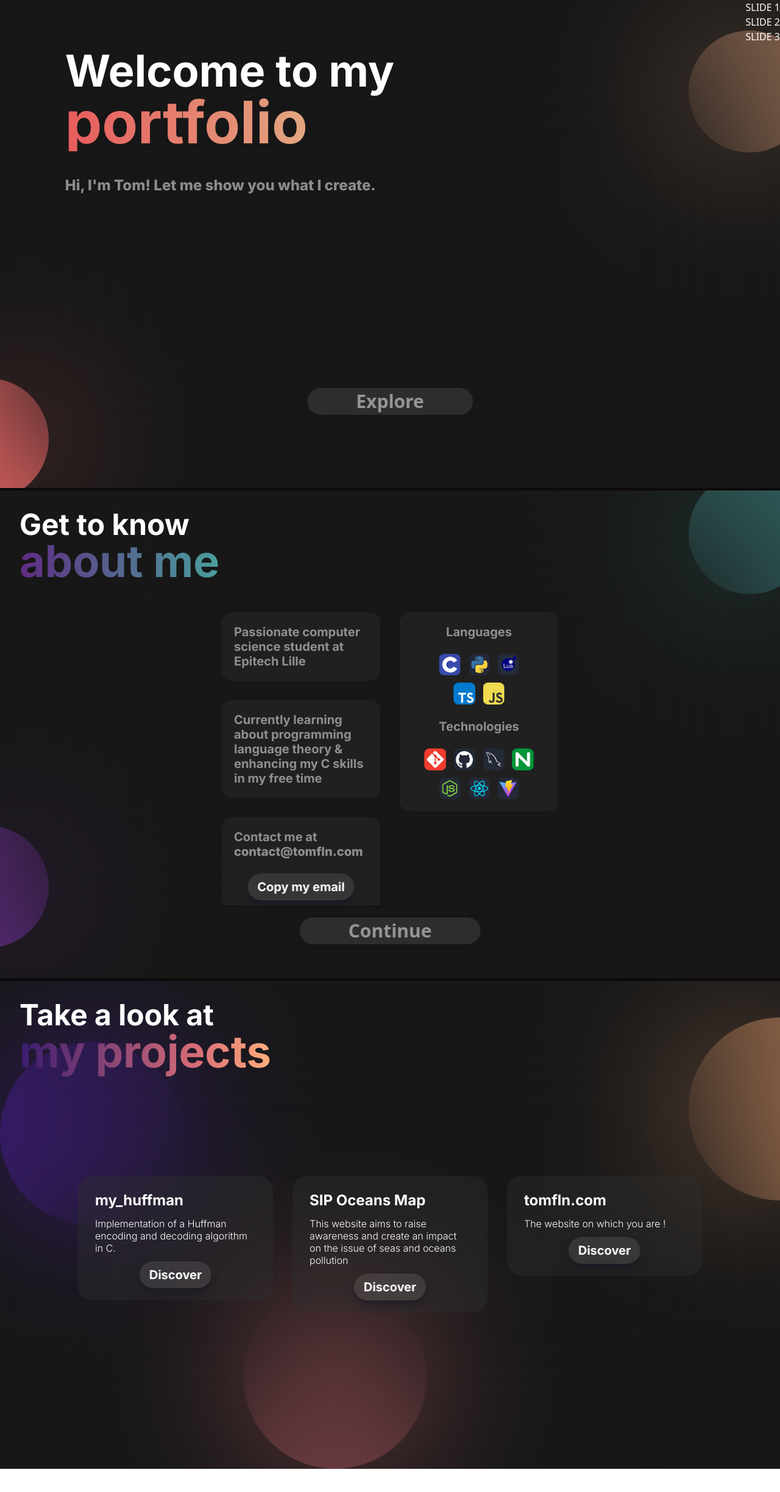
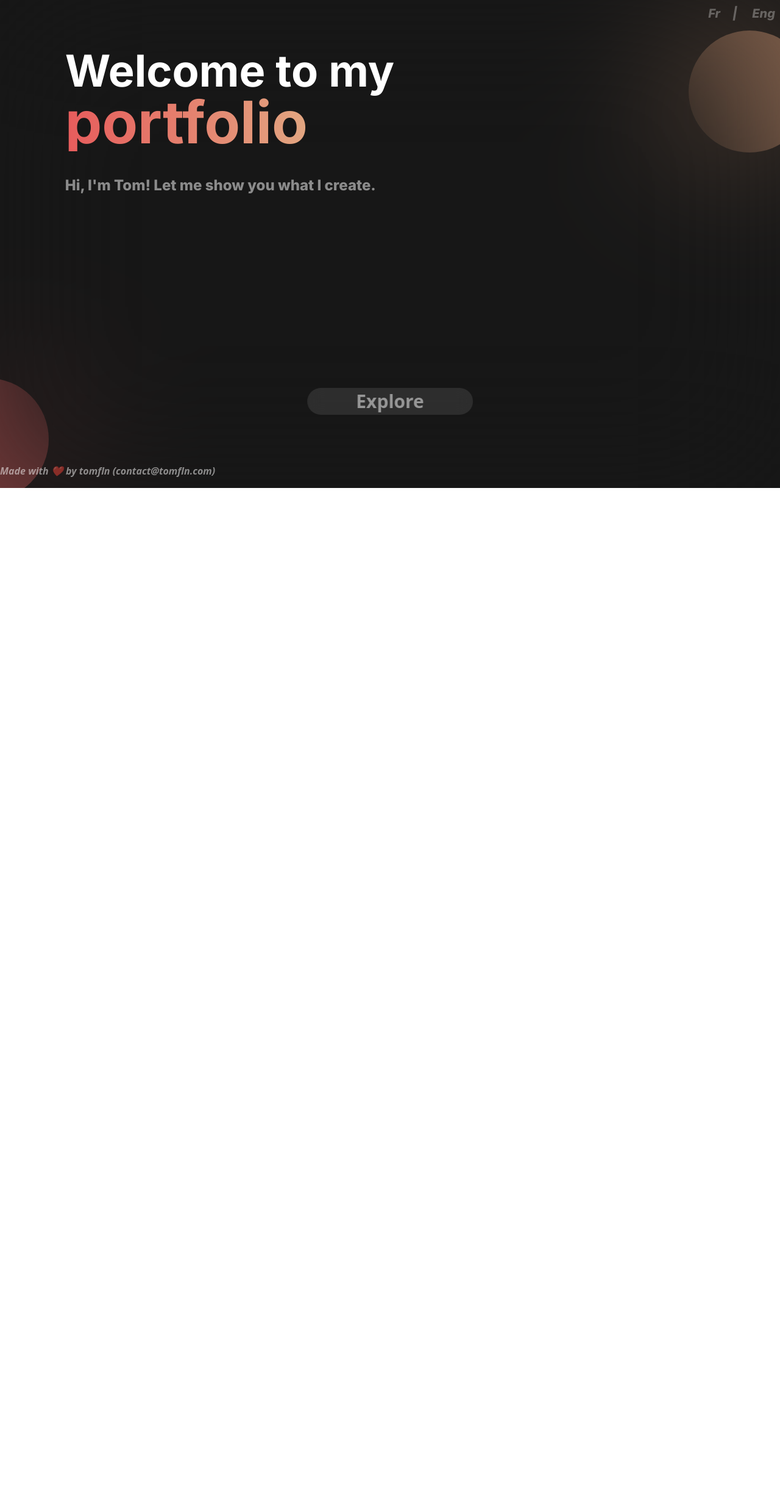
Before and after one commit to tomfln07/tomfln.com, a React (Vite) app: page / in a window 1280 px wide. Shown: the top 2446 px of the page at 61% size. After the commit the page ends 800 px from the top, so only its background shows below. Built offline with nearby package versions, Linux system fonts and the light colour scheme.

Commit message:
feat: animations

```diff
--- a/package.json
+++ b/package.json
@@ -26,6 +26,7 @@
     "eslint-plugin-react-hooks": "^5.0.0",
     "eslint-plugin-react-refresh": "^0.4.14",
     "globals": "^15.11.0",
+    "motion": "^12.4.2",
     "postcss": "^8.4.49",
     "react-i18next": "^15.1.1",
     "tailwind-scrollbar-hide": "^2.0.0",
--- a/src/App.jsx
+++ b/src/App.jsx
@@ -12,19 +12,22 @@ export default function App() {
 
 	return (
 		<>
-        {/*<Language/>*/}
-        <Home/>
-        <Separator/>
-        <Me/>
-        <Separator/>
-        <Projects/>
-        <div className="fixed top-0 right-0 text-white">
+        <Language/>
+        <div className="h-screen overflow-y-scroll snap-y snap-mandatory">
+            <Home/>
+            <Separator/>
+            <Me/>
+            <Separator/>
+            <Projects/>
+        </div>
+        {/*<div className="fixed top-0 right-0 text-white">
             <a href="#home">SLIDE 1</a>
             <br />
             <a href="#me">SLIDE 2</a>
             <br />
             <a href="#projects">SLIDE 3</a>
-        </div>
+        </div>*/}
+        <h1 className="fixed bottom-4 w-full text-white font-semibold opacity-50 italic z-[999]">{t("credit")}</h1>
 		</>
 	)
 }
--- /dev/null
+++ b/src/animations_structure.js
@@ -0,0 +1,67 @@
+// The animations for all the slides
+
+export const anim_main_txts = {
+    txt: {
+        animate: {
+            x: [-50, 0],
+            opacity: [0, 1]
+        },
+        transition: {
+            duration: 0.5,
+            type: "spring",
+            bounce: 0.3,
+            delay: 0.25
+        }
+    },
+    txt_highlight: {
+        animate: {
+            x: [-50, 0],
+            opacity: [0, 1]
+        },
+        transition: {
+            duration: 0.5,
+            type: "spring",
+            bounce: 0.3,
+            delay: 0.3
+        }
+    }
+};
+
+export const home_slide_desc = {
+    animate: {
+        y: [20, 0],
+        opacity: [0, 0.5]
+    },
+    transition: {
+        duration: 0.75,
+        type: "spring",
+        bounce: 0.3,
+        delay: 0.75
+    }
+};
+
+export const call_to_action_btn_anim = {
+    animate: {
+        opacity: [0, 1]
+    },
+    transition: {
+        duration: 2,
+        type: "spring",
+        bounce: 0.3,
+        delay: 1.5
+    }
+};
+
+export const containers_parent_anim = {
+    animate: {
+        x: ["-50%", "-50%"],
+        scale: [0.9, 1],
+        opacity: [0, 1]
+    },
+    transition: {
+        duration: 1,
+        type: "spring",
+        bounce: 0.2,
+        delay: 0.5
+    }
+};
--- a/src/backgrounds.jsx
+++ b/src/backgrounds.jsx
@@ -1,27 +1,63 @@
+import { motion } from "motion/react"
+
+const transi = {
+    duration: 7.5,
+    repeat: Infinity,
+    ease: "easeInOut"
+};
+
 export function Background1() {
+    const animation = { opacity: [0.7, 0.3, 0.7] };
+
 	return (
         <Bg_base>
-			<div className="z-0 absolute top-0 right-0 translate-x-[25%] translate-y-[25%] w-[200px] h-[200px] opacity-50 rounded-full bg-light-orange"/> {/* Circle Top */}
-			<div className="z-0 absolute bottom-0 left-0 translate-x-[-60%] translate-y-[10%] w-[200px] h-[200px] rounded-full bg-light-red"/> {/* Circle Bottom */}
+            <motion.div
+                className="z-0 absolute top-0 right-0 translate-x-[25%] translate-y-[25%] w-[200px] h-[200px] rounded-full bg-light-orange"
+                animate={animation}
+                transition={transi}/> {/* Circle Top */}
+            <motion.div
+                className="z-0 absolute bottom-0 left-0 translate-x-[-60%] translate-y-[10%] w-[200px] h-[200px] rounded-full bg-light-red"
+                animate={animation}
+                transition={transi}/> {/* Circle Bottom */}
         </Bg_base>
 	)
 }
 
 export function Background2() {
+    const animation1 = { opacity: [0.7, 0.3, 0.7] };
+    const animation2 = { opacity: [1, 0.5, 1] };
+
 	return (
         <Bg_base>
-			<div className="z-0 absolute top-0 right-0 translate-x-[25%] translate-y-[-15%] w-[200px] h-[200px] opacity-50 rounded-full bg-[#49A09D]"/> {/* Circle Top */}
-			<div className="z-0 absolute bottom-0 left-0 translate-x-[-60%] translate-y-[-25%] w-[200px] h-[200px] rounded-full bg-[#5F2C82]"/> {/* Circle Bottom */}
+			<motion.div
+                className="z-0 absolute top-0 right-0 translate-x-[25%] translate-y-[-15%] w-[200px] h-[200px] rounded-full bg-[#49A09D]"
+                animate={animation1}
+                transition={transi}/> {/* Circle Top */}
+			<motion.div
+                className="z-0 absolute bottom-0 left-0 translate-x-[-60%] translate-y-[-25%] w-[200px] h-[200px] rounded-full bg-[#5F2C82]"
+                animate={animation2}
+                transition={transi}/> {/* Circle Bottom */}
         </Bg_base>
 	)
 }
 
 export function Background3() {
-	return (
+    const animation = { opacity: [0.7, 0.3, 0.7] };
+
+    return (
         <Bg_base>
-			<div className="z-0 absolute top-0 left-0 w-[200px] h-[200px] xl:w-[300px] xl:h-[300px] rounded-full xl:top-1/2 xl:translate-y-[-100%] bg-[#3A1C71]"/> {/* Circle Top */}
-			<div className="z-0 absolute top-1/2 translate-y-[-80%] right-0 translate-x-[50%] xl:top-0 xl:translate-y-[20%] w-[200px] h-[200px] xl:w-[300px] xl:h-[300px] opacity-55 rounded-full bg-[#FFAF7B]"/> {/* Circle Bottom */}
-			<div className="z-0 absolute bottom-0 left-1/3 translate-x-[-80%] xl:left-1/2 w-[200px] h-[200px] xl:w-[300px] xl:h-[300px] opacity-50 rounded-full bg-[#D76D77]"/> {/* Circle Bottom */}
+			<motion.div
+                className="z-0 absolute top-0 left-0 w-[200px] h-[200px] xl:w-[300px] xl:h-[300px] rounded-full xl:top-1/2 xl:translate-y-[-100%] bg-[#3A1C71]"
+                animate={animation}
+                transition={transi}/> {/* Circle Top */}
+			<motion.div
+                className="z-0 absolute top-1/2 translate-y-[-80%] right-0 translate-x-[50%] xl:top-0 xl:translate-y-[20%] w-[200px] h-[200px] xl:w-[300px] xl:h-[300px] rounded-full bg-[#FFAF7B]"
+                animate={animation}
+                transition={transi}/> {/* Circle Bottom */}
+			<motion.div
+                className="z-0 absolute bottom-0 left-1/3 translate-x-[-80%] xl:left-1/2 w-[200px] h-[200px] xl:w-[300px] xl:h-[300px] rounded-full bg-[#D76D77]"
+                animate={animation}
+                transition={transi}/> {/* Circle Bottom */}
         </Bg_base>
 	)
 }
--- a/src/i18n.js
+++ b/src/i18n.js
@@ -4,7 +4,8 @@ import { initReactI18next } from "react-i18next";
 const resources = {
 	en: {
         common: {
-            page_title: "Welcome to tomfln.com"
+            page_title: "Welcome to tomfln.com",
+            credit: "Made with ❤️ by tomfln (contact@tomfln.com)"
         },
 		slide1: {
 			"title": "Welcome to my",
@@ -37,7 +38,8 @@ const resources = {
 	},
 	fr: {
         common: {
-            page_title: "Welcome to tomfln.com"
+            page_title: "Welcome to tomfln.com",
+            credit: "Réalisé avec ❤️ par tomfln (contact@tomfln.com)"
         },
 		slide1: {
             "title": "Bienvenue sur mon",
@@ -48,7 +50,7 @@ const resources = {
         slide2: {
             "title": "Découvrez",
             "title_highlight": "qui je suis",
-            "passionate_IT_student": "Étudiant passionné à Epitech Lille",
+            "passionate_IT_student": "Étudiant en 1re année à Epitech Lille",
             "currently_learning": "J'apprends la théorie derrière les langages de programmation et améliore mes compétences en C pendant mon temps libre.",
             "contact_me": "Contactez-moi à ",
             "contact_me_addr": "contact@tomfln.com",
@@ -61,11 +63,11 @@ const resources = {
             "title": "Jetez un coup d'œil à",
             "title_highlight": "mes projets",
             "huffman_title": "my_huffman",
-            "huffman_desc": "_",
+            "huffman_desc": "Implémentation d'un algorithme de compression / décompression (Huffman) en C.",
             "SIP_title": "SIP Oceans Map",
-            "SIP_desc": "_",
+            "SIP_desc": "Ce site à pour objectif de sensibiliser sur les problèmes liés à la pollusions des mers et des océans.",
             "tomfln.com_title": "tomfln.com",
-            "tomfln.com_desc": "_"
+            "tomfln.com_desc": "Le site sur lequel vous êtes !"
         }
 
 	}
--- a/src/language.jsx
+++ b/src/language.jsx
@@ -1,6 +1,8 @@
+import i18n from "./i18n"
+
 export default function Language() {
 	return (
-		<h3 className='text-white font-inter font-extrabold italic text-xl opacity-30 fixed left-5 top-5'>
+		<h3 className='text-white font-inter font-extrabold italic text-xl opacity-30 fixed right-2 top-2 z-10'>
 			<span onClick={() => i18n.changeLanguage("fr")} className="cursor-pointer">Fr</span>
 			<span className="pl-5 pr-5">|</span>
 			<span onClick={() => i18n.changeLanguage("en")} className="cursor-pointer"> Eng</span>
--- a/src/slides/home.jsx
+++ b/src/slides/home.jsx
@@ -1,27 +1,62 @@
 import { useTranslation } from "react-i18next";
 import { Background1 } from "../backgrounds";
 import { Discrete_btn } from "../btn_1";
+import { motion } from "motion/react"
+import { anim_main_txts, call_to_action_btn_anim, home_slide_desc } from "../animations_structure";
 
 export default function Home() {
-    const { t } = useTranslation("slide1")
+    const { t } = useTranslation("slide1");
 
 	return (
 		<>
-            <div id="home" className="relative">
+            <div id="home" className="relative snap-start">
                 <Background1/>
+
                 <div className='text-white font-inter font-bold absolute top-1/4 left-1/2 translate-x-[-50%] translate-y-[-50%] z-20 w-5/6 flex flex-col gap-6'>
-                    <div>
-                        <h1 className='text-4xl sm:text-5xl lg:text-7xl'>{t("title")}</h1>
-                        <h1 className='text-5xl sm:text-6xl lg:text-8xl w-fit bg-gradient-to-r from-[#e75c5c] to-[#e2a681] bg-clip-text text-transparent'>{t("title_highlight")}</h1>
-                    </div>
-                    <h3 className='text-xl lg:text-2xl mt-4 font-extrabold opacity-50'>{t("desc")}</h3>
+                    <Main_txt t={t}/>
+                    <motion.h3
+                        className='text-xl lg:text-2xl mt-4 font-extrabold opacity-50'
+                        whileInView={home_slide_desc.animate}
+                        transition={home_slide_desc.transition}
+                        viewport={{ once: true }}>
+                        {t("desc")}
+                    </motion.h3>
                 </div>
-                <Discrete_btn
-                    className={"absolute left-1/2 bottom-[15%] translate-x-[-50%] md:text-2xl"}
-                    placeholder={t("call_to_action")}
-                    extended_borders={true}
-                    onclick={() => window.location.hash = "#me"}/>
+                <Call_to_action_btn t={t}/>
             </div>
 		</>
 	)
 }
+
+function Main_txt({ t }) {
+    return (
+        <div>
+            <motion.h1
+                className='text-4xl sm:text-5xl lg:text-7xl'
+                transition={anim_main_txts.txt.transition}
+                whileInView={anim_main_txts.txt.animate}
+                viewport={{ once: true }}
+                initial={"initial"}>{t("title")}</motion.h1>
+            <motion.h1
+                className='text-5xl sm:text-6xl lg:text-8xl w-fit bg-gradient-to-r from-[#e75c5c] to-[#e2a681] bg-clip-text text-transparent'
+                whileInView={anim_main_txts.txt_highlight.animate}
+                viewport={{ once: true }}
+                transition={anim_main_txts.txt_highlight.transition}>{t("title_highlight")}</motion.h1>
+        </div>
+    )
+}
+
+function Call_to_action_btn({ t }) {
+    return (
+        <motion.div
+            whileInView={call_to_action_btn_anim.animate}
+            viewport={{ once: true }}
+            transition={call_to_action_btn_anim.transition}>
+            <Discrete_btn
+                className={"absolute left-1/2 bottom-[15%] translate-x-[-50%] md:text-2xl"}
+                placeholder={t("call_to_action")}
+                extended_borders={true}
+                onclick={() => window.location.hash = "#me"}/>
+        </motion.div>
+    )
+}
--- a/src/slides/me.jsx
+++ b/src/slides/me.jsx
@@ -2,6 +2,8 @@ import { useTranslation } from "react-i18next"
 import { Background2 } from "../backgrounds";
 import { Container } from "../container";
 import { Btn, Discrete_btn } from "../btn_1";
+import { motion } from "motion/react";
+import { anim_main_txts, containers_parent_anim } from "../animations_structure";
 
 import c from "../assets/icons/languages/c.png"
 import js from "../assets/icons/languages/js.png"
@@ -21,7 +23,7 @@ export default function Me() {
 
 	return (
 		<>
-            <div id="me" className="relative">
+            <div id="me" className="relative snap-start">
                 <Background2/>
                 <Main_txt/>
                 <Infos_container/>
@@ -40,8 +42,18 @@ function Main_txt() {
 
     return (
         <div className='text-white font-inter font-bold absolute top-8 left-8 z-20 w-5/6'>
-            <h1 className='text-4xl sm:text-5xl lg:text-5xl'>{t("title")}</h1>
-            <h1 className='text-6xl sm:text-7xl lg:text-7xl w-fit bg-gradient-to-r from-[#5F2C82] to-[#49A09D] bg-clip-text text-transparent'>{t("title_highlight")}</h1>
+            <motion.h1
+                className='text-4xl sm:text-5xl lg:text-5xl'
+                whileInView={anim_main_txts.txt.animate}
+                transition={anim_main_txts.txt.transition}
+                viewport={{ once: true }}>
+                {t("title")}
+            </motion.h1>
+            <motion.h1
+                className='text-6xl sm:text-7xl lg:text-7xl w-fit bg-gradient-to-r from-[#5F2C82] to-[#49A09D] bg-clip-text text-transparent'
+                whileInView={anim_main_txts.txt_highlight.animate}
+                transition={anim_main_txts.txt_highlight.transition}
+                viewport={{ once: true }}>{t("title_highlight")}</motion.h1>
         </div>
     )
 }
@@ -56,8 +68,13 @@ function Infos_container() {
     }
 
     return (
-        <div className="absolute top-1/4 left-1/2 translate-x-[-50%] text-xl text-white text-opacity-50 overflow-scroll scrollbar-hide leading-6 w-min sm:w-min h-[60%] flex flex-col sm:flex-row sm:items-start gap-8">
-            <div className="flex flex-col gap-8">
+        <motion.div
+            className="absolute top-1/4 left-1/2 translate-x-[-50%] text-xl text-white text-opacity-50 overflow-y-scroll overflow-x-hidden scrollbar-hide leading-6 w-min sm:w-min h-[60%] flex flex-col sm:flex-row sm:items-start gap-8"
+            whileInView={containers_parent_anim.animate}
+            transition={containers_parent_anim.transition}
+            viewport={{ once: true }}>
+            <div
+                className="flex flex-col gap-8">
                 <Container><p>{t("passionate_IT_student")}</p></Container>
                 <Container><p>{t("currently_learning")}</p></Container>
                 <Container>
@@ -96,7 +113,7 @@ function Infos_container() {
                     </div>
                 </div>
             </Container>
-        </div>
+        </motion.div>
     )
 }
 
--- a/src/slides/projects.jsx
+++ b/src/slides/projects.jsx
@@ -2,11 +2,13 @@ import { useTranslation } from "react-i18next";
 import { Background3 } from "../backgrounds";
 import { Container, Project_container } from "../container";
 import { Btn } from "../btn_1";
+import { motion } from "motion/react";
+import { anim_main_txts, containers_parent_anim } from "../animations_structure";
 
 export default function Projects() {
 	return (
 		<>
-            <div id="projects" className="relative">
+            <div id="projects" className="relative snap-start">
                 <Background3/>
                 <Main_txt/>
                 <Infos_container/>
@@ -20,8 +22,14 @@ function Main_txt() {
 
     return (
         <div className='text-white font-inter font-bold absolute top-8 left-8 z-20 w-5/6'>
-            <h1 className='text-4xl sm:text-5xl lg:text-5xl'>{t("title")}</h1>
-            <h1 className='text-6xl sm:text-7xl lg:text-7xl w-fit bg-gradient-to-r from-[#3A1C71] via-[#D76D77] via-70% to-[#FFAF7B] h-[80px] bg-clip-text text-transparent'>{t("title_highlight")}</h1>
+            <motion.h1
+                className='text-4xl sm:text-5xl lg:text-5xl'
+                animate={anim_main_txts.txt.animate}
+                transition={anim_main_txts.txt.transition}>{t("title")}</motion.h1>
+            <motion.h1
+                className='text-6xl sm:text-7xl lg:text-7xl w-fit bg-gradient-to-r from-[#3A1C71] via-[#D76D77] via-70% to-[#FFAF7B] h-[80px] bg-clip-text text-transparent'
+                animate={anim_main_txts.txt_highlight.animate}
+                transition={anim_main_txts.txt_highlight.transition}>{t("title_highlight")}</motion.h1>
         </div>
     )
 }
@@ -30,10 +38,14 @@ function Infos_container() {
     const { t } = useTranslation("slide3");
 
     return (
-        <div className="absolute top-[20%] lg:top-[40%] left-1/2 translate-x-[-50%] text-white overflow-scroll scrollbar-hide leading-5 w-min lg:w-min h-[80%] flex flex-col lg:flex-row lg:items-start gap-8">
+        <motion.div
+            className="absolute top-[20%] lg:top-[40%] left-1/2 translate-x-[-50%] text-white overflow-y-scroll overflow-x-hidden scrollbar-hide leading-5 w-min lg:w-min flex flex-col lg:flex-row lg:items-start gap-8"
+            whileInView={containers_parent_anim.animate}
+            transition={containers_parent_anim.transition}
+            viewport={{ once: true }}>
             <Project_container title={t("huffman_title")} desc={t("huffman_desc")} github_url={"https://github.com/tomfln07/my_huffman"} btn_placeholder={"Discover"}/>
             <Project_container title={t("SIP_title")} desc={t("SIP_desc")} github_url={"https://github.com/tomfln07/sip-oceans-map"} btn_placeholder={"Discover"}/>
             <Project_container title={t("tomfln.com_title")} desc={t("tomfln.com_desc")} github_url={"https://github.com/tomfln07/tomfln.com"} btn_placeholder={"Discover"}/>
-        </div>
+        </motion.div>
     )
 }
```
Also changed, not shown: src/container.jsx (+4 -5 lines).
